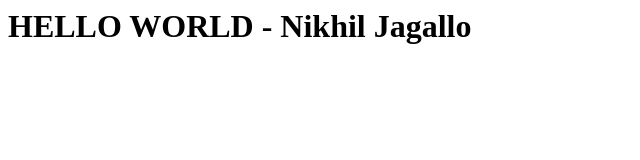
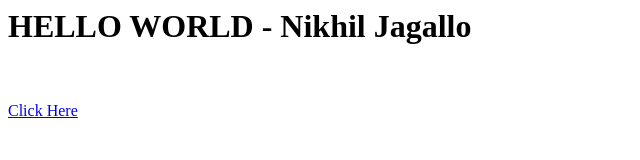
Before and after one commit to nikhil4999-star/testing, a plain HTML site: page index.html in a window 1280 px wide. Shown: the full height of the page, 0-640 px from the left. Drawn offline with Linux system fonts and the light colour scheme.

Commit message:
added new page

```diff
--- a/index.html
+++ b/index.html
@@ -1 +1,4 @@
 <h1>HELLO WORLD - Nikhil Jagallo</h1>
+<br>
+<br>
+<a href="display.html">Click Here</a>
```
Also changed, not shown: display.html (added, +1 -0 lines).
